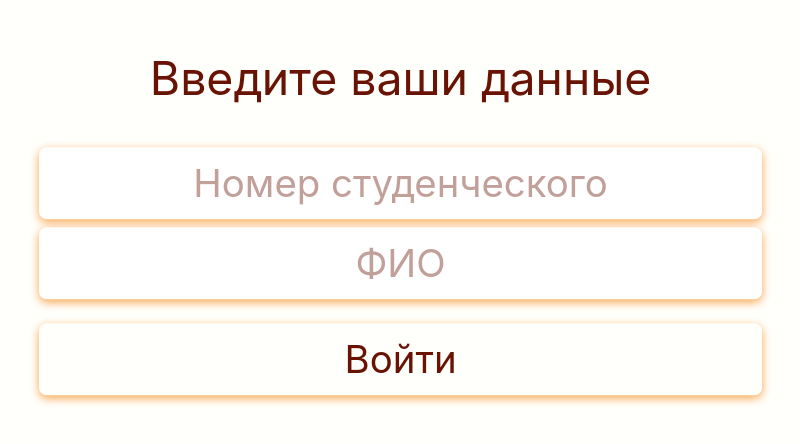
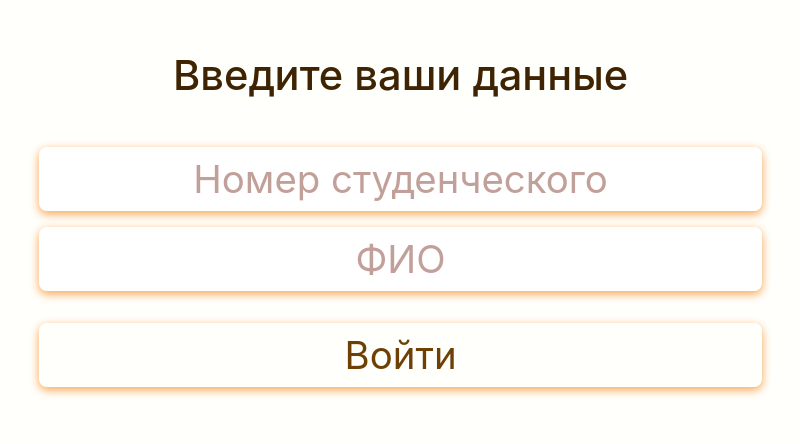
Before and after one commit to MaxCharlington/English-Educational-Service, a React app: page / in a window 1280 px wide. Shown: the part 184-628 px from the top of the page, without its empty margins (239-1039 px from the left). Built offline with nearby package versions, Linux system fonts and the light colour scheme.

Commit message:
Fixed animations, added comments

```diff
--- a/src/components/App.jsx
+++ b/src/components/App.jsx
@@ -79,7 +79,7 @@ export default class App extends Component {
                 app.style.setProperty('--top', '50%');
                 app.style.setProperty('--transform', 'translateY(-50%)');
             }
-        }, 280);
+        }, 250);
         return this.state.pages[this.state.current]
     }
 }
--- a/src/components/Question.jsx
+++ b/src/components/Question.jsx
@@ -7,7 +7,7 @@ export default class Question extends Component {
     }
 
     ansClicked(n) {
-        console.log(n)//Put answer into
+        //Put answer into database
         this.props.next()
     }
 
--- a/src/components/Result.jsx
+++ b/src/components/Result.jsx
@@ -3,8 +3,8 @@ import React from 'react'
 export default function Result() {
     return (
         <div id='Result' className="zoomInRight animated flashy">
-            <h1>Ваш результат</h1>
-            <h2><span>4</span> 80% правильных ответов</h2>
+            <h1 className="comment">Ваш результат:</h1>
+            <div className="result">80% правильных ответов</div>
         </div>
     )
 }
--- a/src/styles/styles.scss
+++ b/src/styles/styles.scss
@@ -1,5 +1,5 @@
 $bg-color: #f9f9f4;
-$el-height: 9vh;
+$el-height: 8vh;
 
 html {
     height: 100%;
@@ -14,7 +14,7 @@ body {
     max-width: 2000px;
     margin: 0 auto;
     padding: 0 3vw 0 3vw;
-    color: #691305;
+    color: #6f4006;
 
     #app {
         --top: 50%;
@@ -28,30 +28,25 @@ body {
             text-align: center;
             user-select: none;
 
-            h1 {
-                font-weight: inherit;
-                height: $el-height;
-                padding: 0.3em;
-                position: relative;
-                font-size: 5.8vh;
-                margin: 0.2em 0 0.2em 0;
-            }
-
             div.button, input.input, div.ans, div.quest {
                 padding: 0;
                 box-sizing: border-box;
                 width: 100%;
                 height: $el-height;
-                margin-top: 1vh;
+                margin-top: 2vh;
                 border-radius: 0.2em;
                 line-height: $el-height;
                 font-size: 4.8vh;
                 box-shadow: 0px 3px 10px 0px #f8a44f;
                 z-index: 1;
                 text-align: center;
+                transition: all 0.4s cubic-bezier(0.19, 1, 0.22, 1);
+                border-bottom: 0 solid orange;
             }
 
-            div.quest, h1.comment {
+            div.quest, h1.comment, div.result {
+                font-size: 5.2vh;
+                color: #3f2403;
                 box-shadow: none;
                 height: unset;
                 display: inline-block;
@@ -103,12 +98,15 @@ body {
             }
 
             div.button:hover, div.ans:hover, input.input:focus {
-                transition: all 0.4s;
                 transform: scale(1.03, 1.03);
                 background-color: white;
                 box-shadow: 0px 5px 15px 0px #f8a44f;
                 border-bottom: 0.15em solid orange;
-                color: #351304;
+                color: #6f4006;
+            }
+
+            input.input:focus {
+                transform: none;
             }
         }
     }
@@ -126,3 +124,11 @@ body {
     left: 50% !important;
     transform: translate(-50%, -50%);
 }
+
+.video-react {
+    color: orange !important;
+}
+
+.video-react-big-play-button {
+    border-color: orange !important;
+}
```
